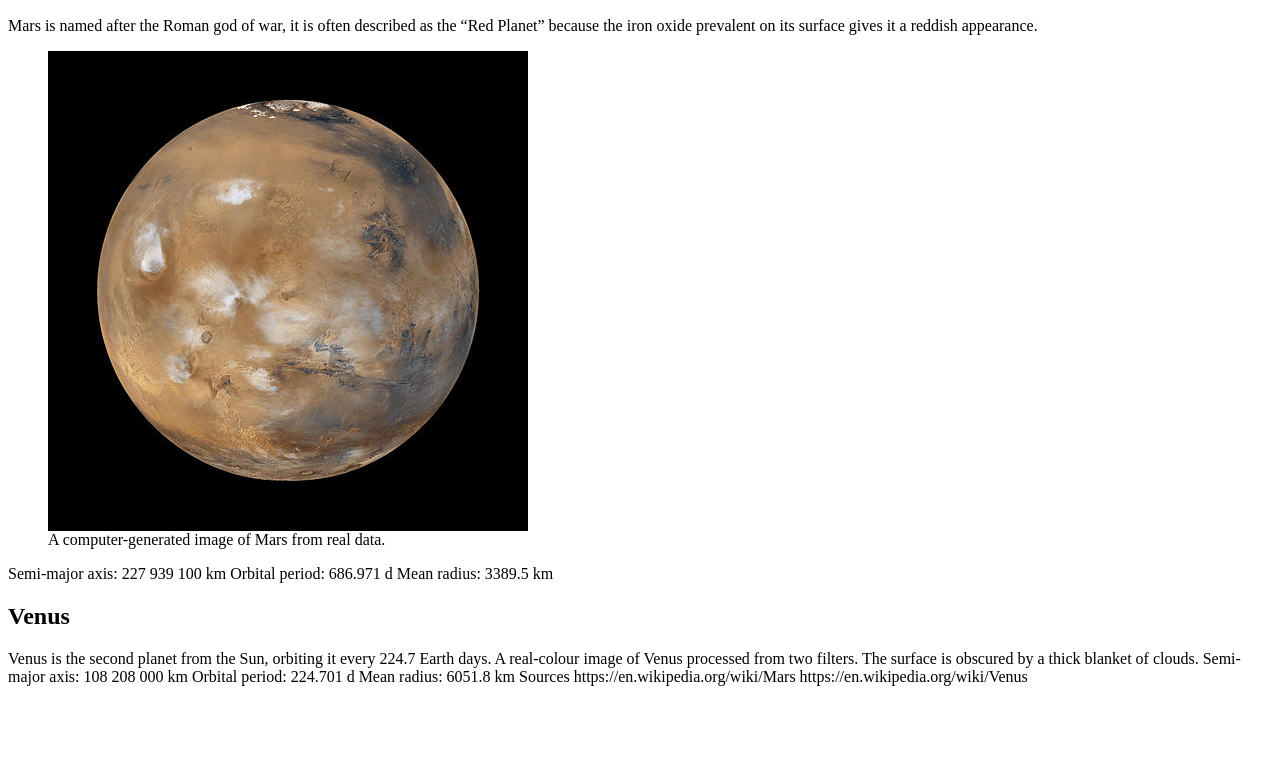
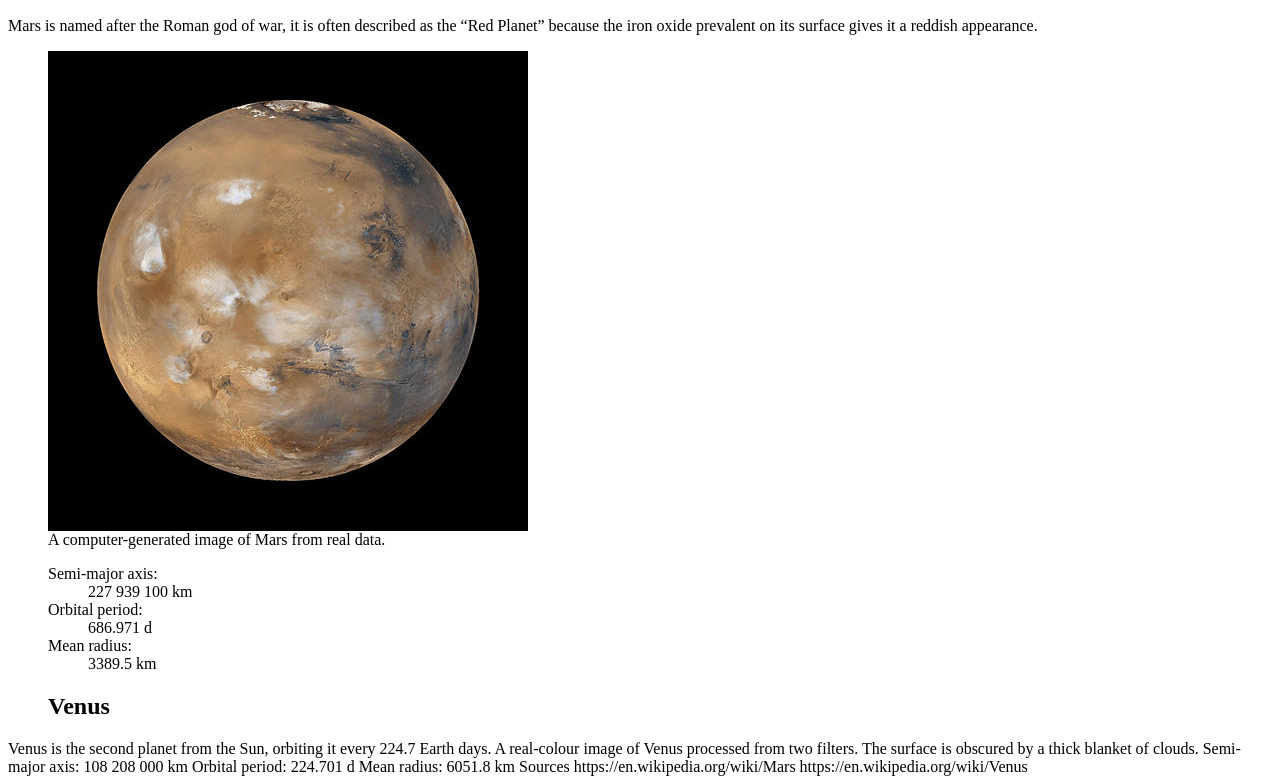
Before and after one commit to anthonyaubrey/dsn1674-assignment-2, a plain HTML site: page index.html in a window 1280 px wide. Shown: the part 322-1106 px from the top of the page. Before the commit the page ends 1016 px from the top, so only its background shows below. Drawn offline with Linux system fonts and the light colour scheme.

Commit message:
Added list tags

```diff
--- a/index.html
+++ b/index.html
@@ -34,16 +34,17 @@ Mars is named after the Roman god of war, it is often described as the “Red Pl
   <img src="images/mars.jpg"alt="This is a picture of Mars.">
   <figcaption>A computer-generated image of Mars from real data.</figcaption>
 </figure>
-Semi-major axis:
-227 939 100 km
 
-Orbital period:
-686.971 d
+<ul><dt>Semi-major axis:</dt>
+<dd>227 939 100 km</dd>
 
-Mean radius:
-3389.5 km
+<dt>Orbital period:</dt>
+<dd>686.971 d</dd>
 
-<h2>Venus</h2>
+<dt>Mean radius:</dt>
+<dd>3389.5 km</dd>
+
+<h2>Venus</h2></ul>
 
 Venus is the second planet from the Sun, orbiting it every 224.7 Earth days.
 
```
